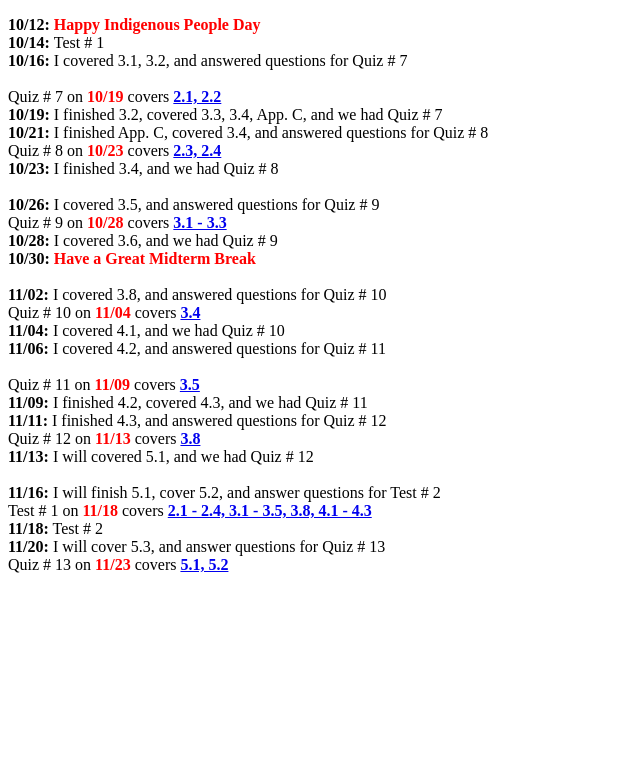
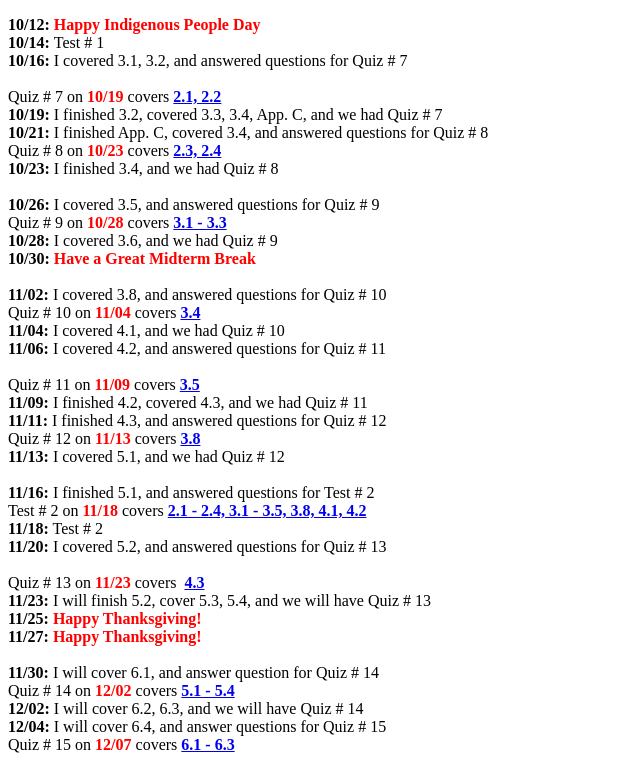
Before and after one commit to UniversityOfSaintThomas/mmshvartsman, a plain HTML site: page 210-01/notes.html in a window 1280 px wide. Shown: the part 658-1420 px from the top of the page, without its empty margins (0-640 px from the left). Before the commit the page ends 1240 px from the top, so only its background shows below. Drawn offline with Linux system fonts and the light colour scheme.

Commit message:
Add files via upload

```diff
--- a/210-01/notes.html
+++ b/210-01/notes.html
@@ -7,6 +7,11 @@
   </head>
   <body>
     <font face="Times New Roman, Times, serif"><font color="#993300"><b>MATH
+
+
+
+
+
 
 
 
@@ -28,7 +33,17 @@
 
 
 
+
+
+
+
+
           Shvartsman&nbsp;</a></b>&nbsp;&nbsp;&nbsp;&nbsp;&nbsp;&nbsp;&nbsp;&nbsp;&nbsp;
+
+
+
+
+
 
 
 
@@ -59,6 +74,11 @@
       questions for Quiz # 1<br>
       <br>
       Quiz # 1 on <b><font color="#ff0000">09/14</font></b><b> </b>covers
+
+
+
+
+
 
 
 
@@ -133,6 +153,11 @@
 
 
 
+
+
+
+
+
       <br>
       <br>
       <b>11/02:</b> I covered 3.8, and answered questions for Quiz # 10<br>
@@ -164,8 +189,8 @@
             face="Times New Roman, Times, serif"><b><a href="home.html"><font
                   face="Times New Roman, Times, serif"><b>3.8</b></font></a>
               <br>
-            </b></font><b>11/13:</b> I will </font><font face="Times
-          New Roman, Times, serif"><font face="Times New Roman, Times,
+            </b></font><b>11/13:</b> I </font><font face="Times New
+          Roman, Times, serif"><font face="Times New Roman, Times,
             serif"><font face="Times New Roman, Times, serif"><font
                 face="Times New Roman, Times, serif">covered 5.1</font></font></font>,
           and </font><font face="Times New Roman, Times, serif"><font
@@ -177,50 +202,63 @@
           I<font face="Times New Roman, Times, serif"> </font></font><font
           face="Times New Roman, Times, serif"><font face="Times New
             Roman, Times, serif"><font face="Times New Roman, Times,
-              serif"><font face="Times New Roman, Times, serif">will
-                finish 5.1, cover</font></font></font> </font><font
-          face="Times New Roman, Times, serif"><font face="Times New
-            Roman, Times, serif"><font face="Times New Roman, Times,
-              serif"><font face="Times New Roman, Times, serif"><font
-                  face="Times New Roman, Times, serif"><font face="Times
-                    New Roman, Times, serif"><font face="Times New
-                      Roman, Times, serif">5.2</font></font></font>, </font></font></font>and
-          answer questions for Test # 2 </font><br>
+              serif"><font face="Times New Roman, Times, serif">finished
+                5.1, </font></font></font></font><font face="Times New
+          Roman, Times, serif">and answered questions for Test # 2 </font><br>
         <font face="Times New Roman, Times, serif"><font face="Times New
-            Roman, Times, serif">Test # 1 on <font color="#ff0000"><b>11/18</b></font>
+            Roman, Times, serif">Test # 2 on <font color="#ff0000"><b>11/18</b></font>
             covers </font></font></font></font><font face="Times New
       Roman, Times, serif"><font face="Times New Roman, Times, serif"><font
           face="Times New Roman, Times, serif"><font face="Times New
             Roman, Times, serif"><b><a href="home.html"><font
                   face="Times New Roman, Times, serif"><b>2.1 - 2.4, 3.1
-                    - 3.5, 3.8, 4.1 - 4.3</b></font></a>&nbsp; </b></font></font></font></font><br>
+                    - 3.5, 3.8, 4.1, 4.2</b></font></a>&nbsp; </b></font></font></font></font><br>
     <font face="Times New Roman, Times, serif"><font face="Times New
-        Roman, Times, serif"><font face="Times New Roman, Times, serif"><font
-            face="Times New Roman, Times, serif"><b><font face="Times
-                New Roman, Times, serif"><a
-href="file:///Users/mmshvartsman/Library/CloudStorage/OneDrive-UniversityofSt.Thomas/F-26/Course-Web/F26-Web/210-01-F26/home.html"><b></b></a></font></b></font><b>11/18:</b>
+        Roman, Times, serif"><font face="Times New Roman, Times, serif"><b>11/18:</b>
         </font><font face="Times New Roman, Times, serif"><font
             face="Times New Roman, Times, serif">Test # 2</font></font><font
           face="Times New Roman, Times, serif"><font face="Times New
             Roman, Times, serif"><b><br>
-            </b></font><b>11/20:</b> I will </font><font face="Times
-          New Roman, Times, serif"><font face="Times New Roman, Times,
+            </b></font><b>11/20:</b> I </font><font face="Times New
+          Roman, Times, serif"><font face="Times New Roman, Times,
             serif"><font face="Times New Roman, Times, serif"><font
-                face="Times New Roman, Times, serif">cover 5.3</font></font></font>,
+                face="Times New Roman, Times, serif">covered 5.2</font></font></font>,
           and </font><font face="Times New Roman, Times, serif"><font
-            face="Times New Roman, Times, serif">answer questions for
-            Quiz # 13</font></font><font face="Times New Roman, Times,
-          serif"> <br>
+            face="Times New Roman, Times, serif">answered questions for
+            Quiz # 13<br>
+          </font></font><font face="Times New Roman, Times, serif">&nbsp;<br>
         </font><font face="Times New Roman, Times, serif"><font
             face="Times New Roman, Times, serif">Quiz # 13 on <font
-              color="#ff0000"><b>11/23</b></font> covers</font></font></font>
-    </font><a href="home.html"><font face="Times New Roman, Times,
-        serif"><font face="Times New Roman, Times, serif"><font
-            face="Times New Roman, Times, serif"><b><font face="Times
-                New Roman, Times, serif"><b>5.1, 5.2</b></font></b></font></font></font></a><font
+              color="#ff0000"><b>11/23</b></font> covers<b>&nbsp; <a
+                href="home.html">4.3</a></b></font></font></font></font><font
+      face="Times New Roman, Times, serif"><a href="home.html"> </a></font><font
       face="Times New Roman, Times, serif"><font face="Times New Roman,
-        Times, serif"><br>
-      </font></font><font face="Times New Roman, Times, serif"><font
-        face="Times New Roman, Times, serif"></font> </font>
+        Times, serif"><font face="Times New Roman, Times, serif"><font
+            face="Times New Roman, Times, serif"><font face="Times New
+              Roman, Times, serif"><font face="Times New Roman, Times,
+                serif"><font face="Times New Roman, Times, serif"><b><br>
+                    11/23: </b>I will finish 5.2, cover 5.3, 5.4, and
+                  we will have Quiz # 13<br>
+                </font></font></font></font></font></font><b>11/25: </b><font
+        color="#ff0000"><b>Happy Thanksgiving!</b></font><br>
+      <b>11/27:</b> <font color="#ff0000"><b>Happy Thanksgiving!</b></font>
+      <br>
+      <br>
+      <b>11/30:</b> I will cover 6.1, and answer question for Quiz # 14<br>
+      Quiz # 14 on <font color="#ff0000"><b>12/02</b></font> covers </font><font
+      face="Times New Roman, Times, serif"><font face="Times New Roman,
+        Times, serif"><font face="Times New Roman, Times, serif"><font
+            face="Times New Roman, Times, serif"><font face="Times New
+              Roman, Times, serif"><b><a href="home.html">5.1 - 5.4</a></b></font></font></font></font>
+      <br>
+      <b>12/02:</b> I will cover 6.2, 6.3, and we will have Quiz # 14<br>
+      <b>12/04:</b> I will cover 6.4, and answer questions for Quiz # 15<br>
+      Quiz # 15 on <font color="#ff0000"><b>12/07</b></font> covers </font><font
+      face="Times New Roman, Times, serif"><font face="Times New Roman,
+        Times, serif"><font face="Times New Roman, Times, serif"><font
+            face="Times New Roman, Times, serif"><font face="Times New
+              Roman, Times, serif"><font face="Times New Roman, Times,
+                serif"><b><a href="home.html">6.1 - 6.3</a></b></font></font></font></font></font>
+      &nbsp; </font>
   </body>
 </html>
```
Also changed, not shown: 210-01/syl.html (+81 -10 lines).
